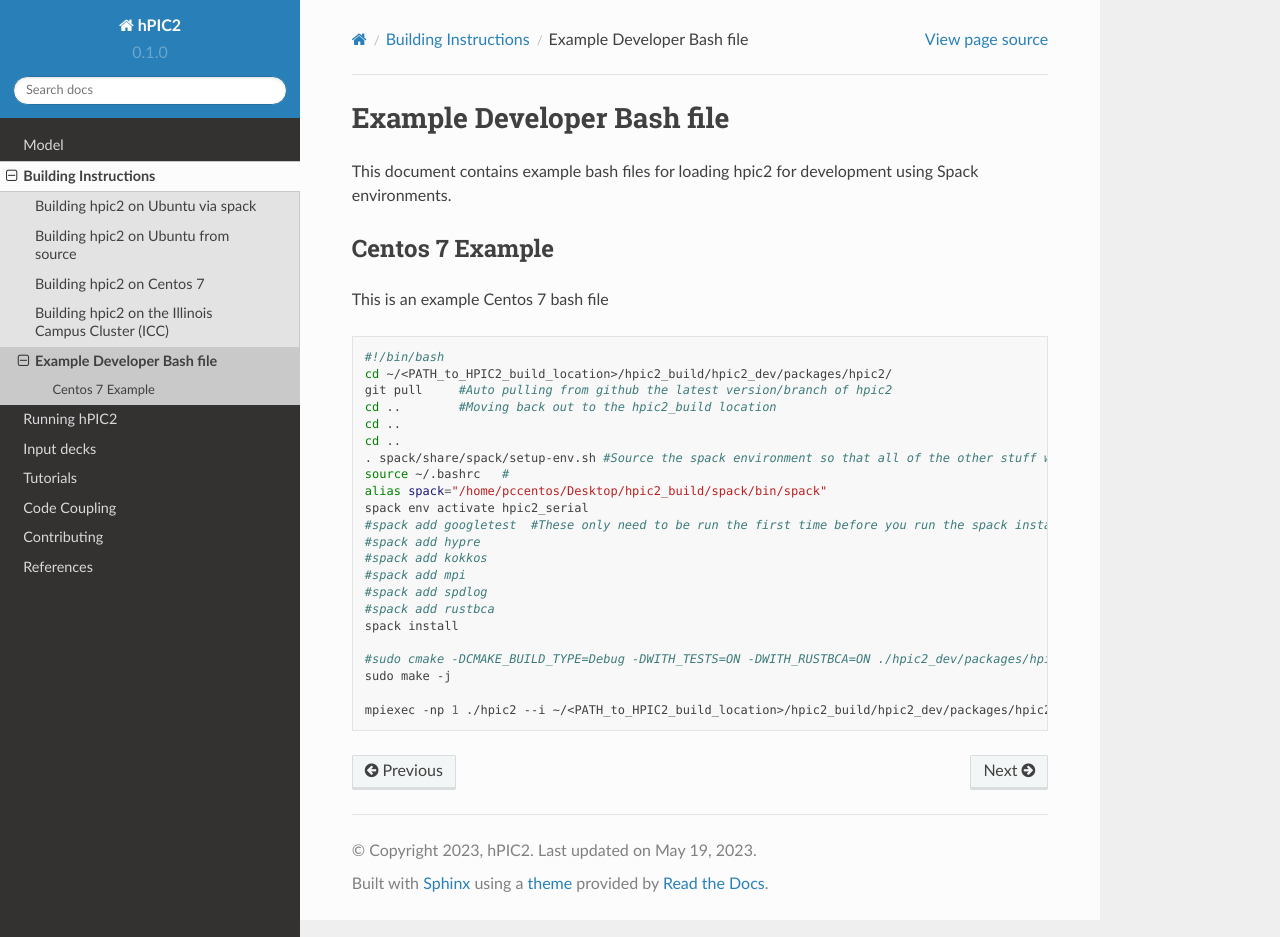
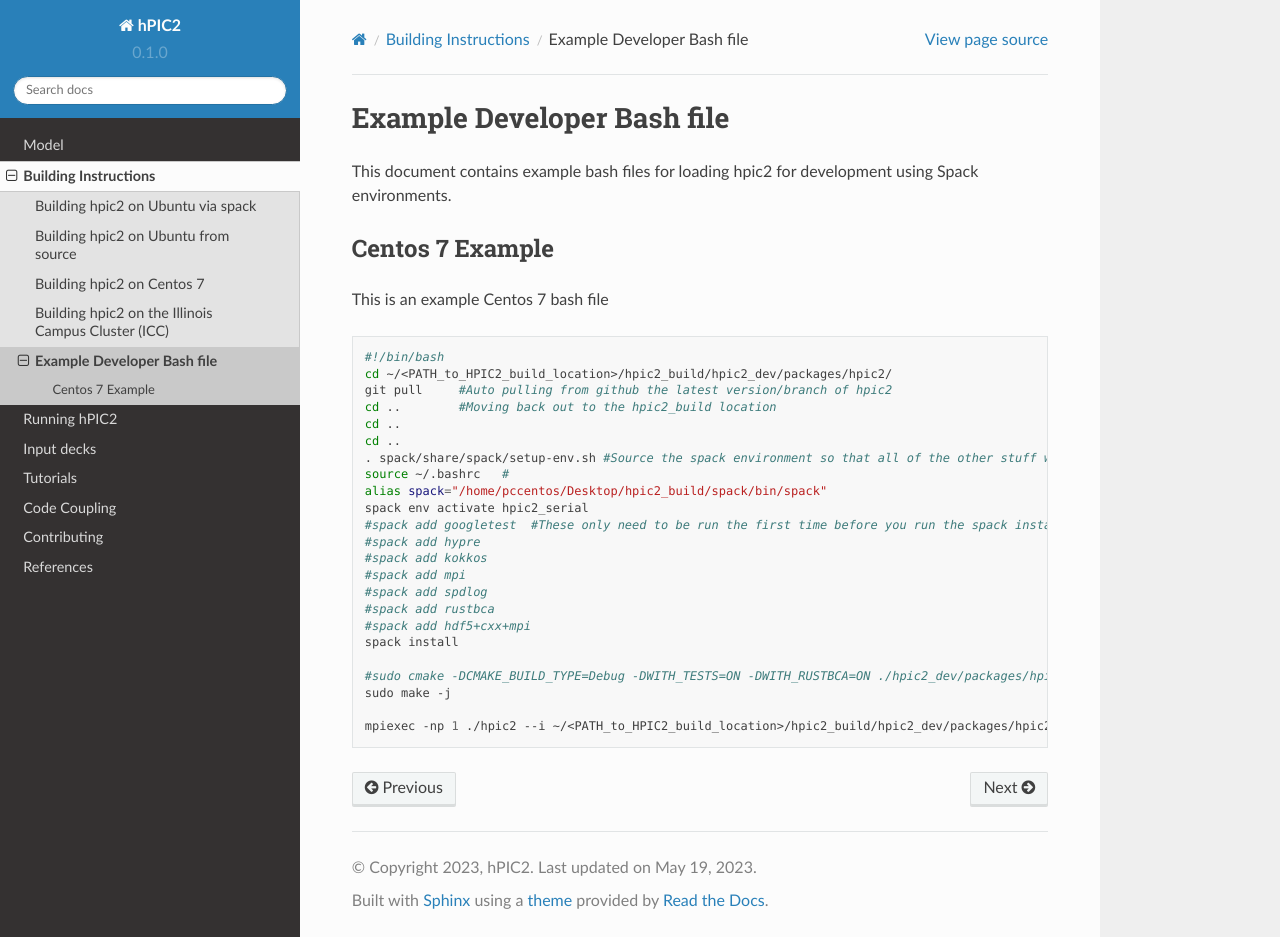
Before and after one commit to lcpp-org/hpic2doc, a Sphinx documentation site: the page built from docs/source/example_spack_environment.rst, in a window 1280 px wide and 937 px high. Built offline with Sphinx 7.4.7 and the Read the Docs theme 2.0.0, drawn with Linux system fonts in a browser that asks for light colours.

Commit message:
Add hdf5 to examples spack environment

```diff
--- a/docs/source/example_spack_environment.rst
+++ b/docs/source/example_spack_environment.rst
@@ -24,6 +24,7 @@ This is an example Centos 7 bash file
     #spack add mpi
     #spack add spdlog
     #spack add rustbca
+    #spack add hdf5+cxx+mpi
     spack install
 
     #sudo cmake -DCMAKE_BUILD_TYPE=Debug -DWITH_TESTS=ON -DWITH_RUSTBCA=ON ./hpic2_dev/packages/hpic2/ #This only needs to be run the first time also
```
